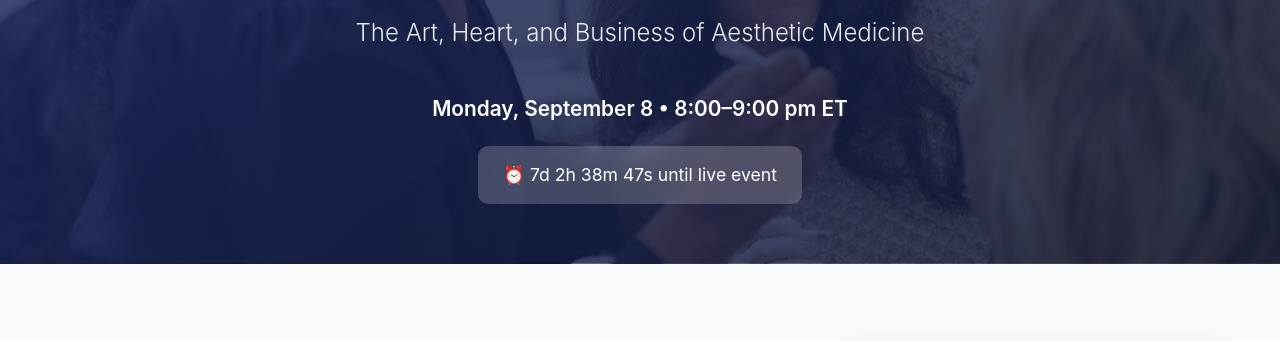
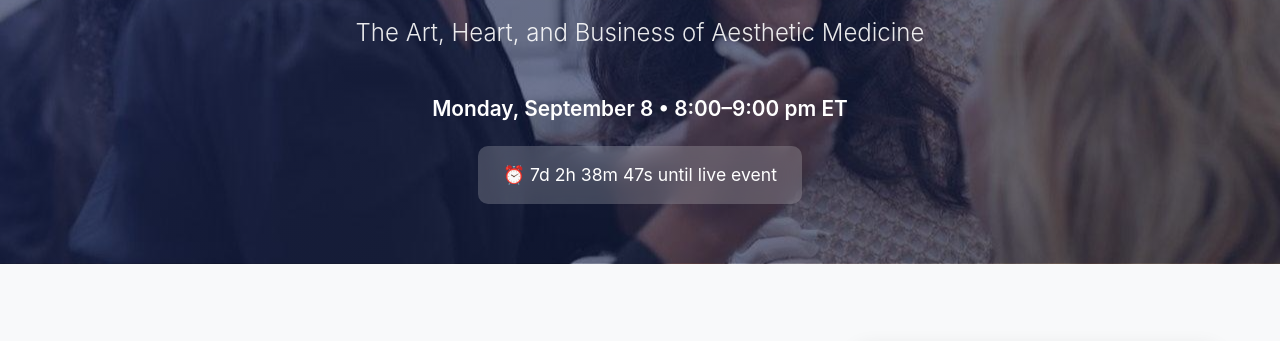
Before and after one commit to samarshirazi/naam, a plain HTML site: page index.html in a window 1280 px wide. Shown: the part 247-588 px from the top of the page. Drawn offline with Linux system fonts and the light colour scheme.

Commit message:
UI: lighten hero overlay for better balance (reduce gradient opacity)

```diff
--- a/styles.css
+++ b/styles.css
@@ -58,7 +58,7 @@ body {
 
 /* Hero Section */
 .hero {
-    background: linear-gradient(135deg, rgba(26,38,93,0.82) 0%, rgba(15,25,55,0.82) 100%), url('webinar-hero-section.jpg');
+    background: linear-gradient(135deg, rgba(26,38,93,0.62) 0%, rgba(15,25,55,0.62) 100%), url('webinar-hero-section.jpg');
     background-size: cover;
     background-position: center;
     color: white;
```
